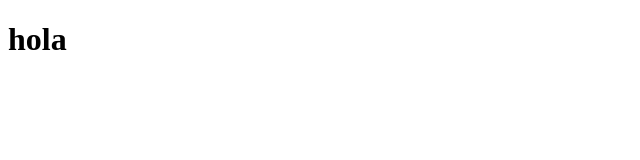
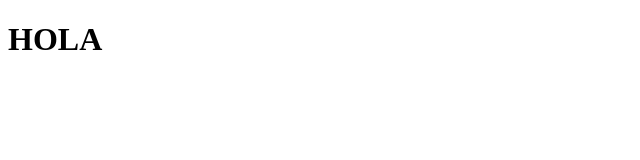
Before and after one commit to christianpm-hub/LMSGI, a plain HTML site: page index.html in a window 1280 px wide. Shown: the full height of the page, 0-640 px from the left. Drawn offline with Linux system fonts and the light colour scheme.

Commit message:
index creado

```diff
--- a/index.html
+++ b/index.html
@@ -1,2 +1,11 @@
 <!DOCTYPE html>
-<h1> hola </h1>
+<html lang="en">
+<head>
+    <meta charset="UTF-8">
+    <meta name="viewport" content="width=device-width, initial-scale=1.0">
+    <title>Document</title>
+</head>
+<body>
+    <h1>HOLA</h1>
+</body>
+</html>
```
